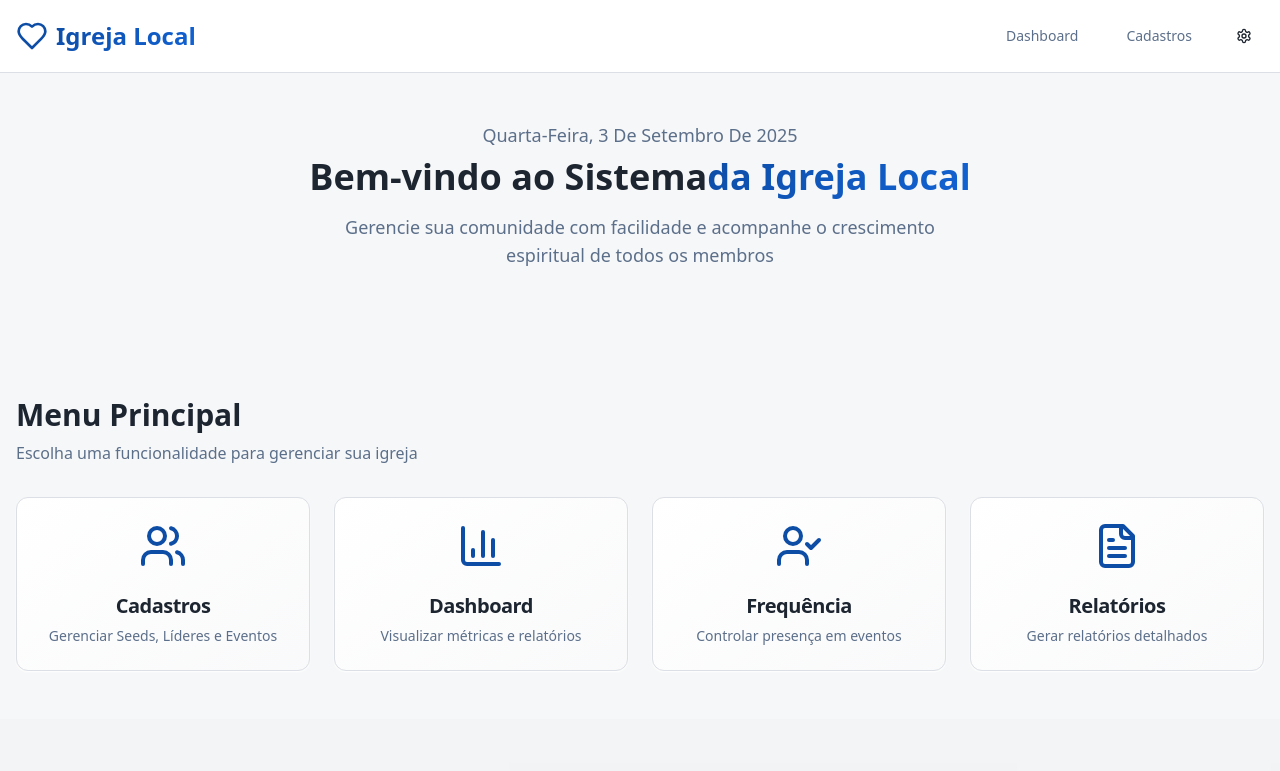
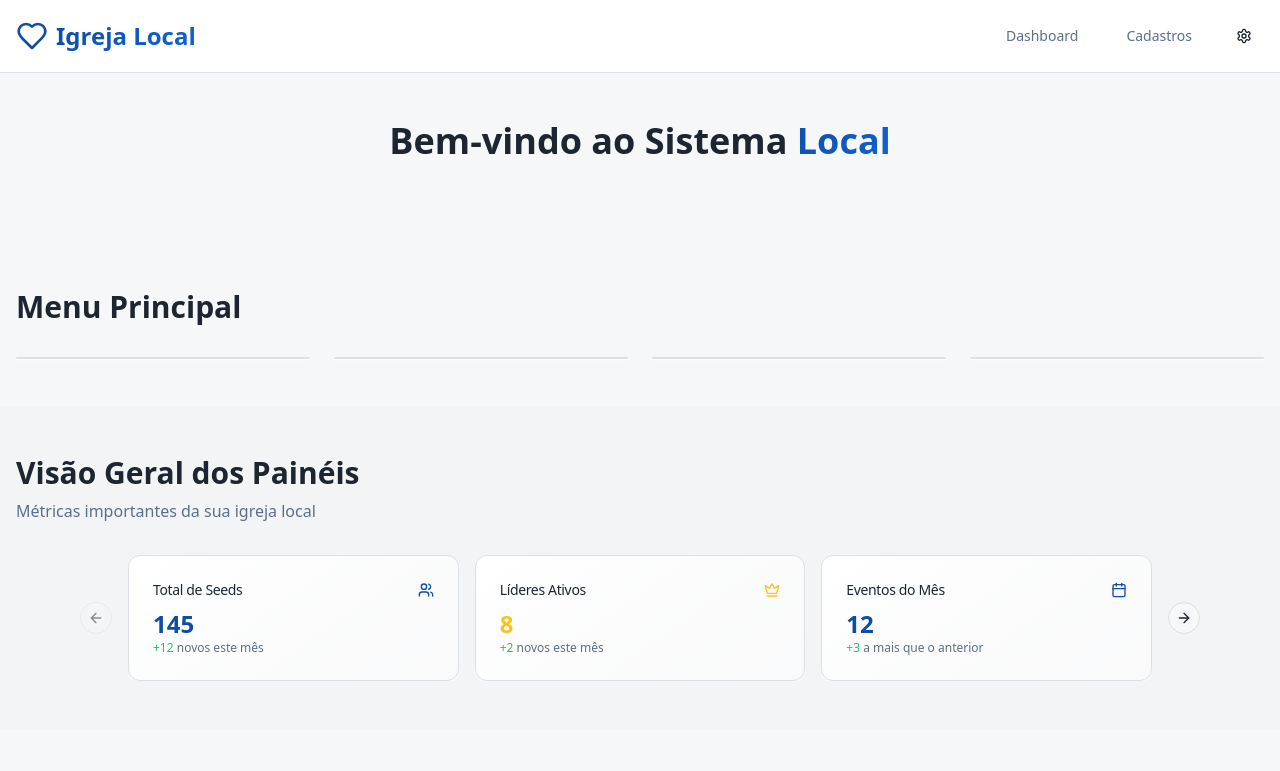
Before and after one commit to i9synconsultoria-dev/seed-leader-suite, a React (Vite) app: page / in a window 1280 px wide. Shown: the top 771 px of the page. Built offline with nearby package versions, Linux system fonts and the light colour scheme.

Commit message:
Visual edit in Lovable
Edited UI in Lovable

```diff
--- a/src/pages/Index.tsx
+++ b/src/pages/Index.tsx
@@ -5,7 +5,6 @@ import { Badge } from "@/components/ui/badge";
 import { Users, Calendar, BarChart3, UserCheck, Heart, TrendingUp, Crown, Clock, Plus, Settings, FileText, ChevronRight } from "lucide-react";
 import { useNavigate } from "react-router-dom";
 import { Carousel, CarouselContent, CarouselItem, CarouselNext, CarouselPrevious } from "@/components/ui/carousel";
-
 const Index = () => {
   console.log("Index component is loading");
   const navigate = useNavigate();
@@ -18,7 +17,6 @@ const Index = () => {
     eventosEstesMes: 12,
     frequenciaMedia: 78
   };
-
   const proximosEventos = [{
     id: 1,
     nome: "Culto de Domingo",
@@ -38,7 +36,6 @@ const Index = () => {
     horario: "20:00",
     local: "Sala 2"
   }];
-
   const novosMembros = [{
     nome: "Carlos Eduardo",
     tipo: "Seed",
@@ -52,7 +49,6 @@ const Index = () => {
     tipo: "Líder",
     dataIngresso: "2024-01-05"
   }];
-
   const destaques = [{
     titulo: "Melhor Frequência",
     descricao: "78% de presença este mês",
@@ -66,7 +62,6 @@ const Index = () => {
     descricao: "Retiro Espiritual - 20/01",
     tipo: "warning"
   }];
-
   const menuFuncionalidades = [{
     titulo: "Cadastros",
     descricao: "Gerenciar Seeds, Líderes e Eventos",
@@ -88,11 +83,8 @@ const Index = () => {
     icon: FileText,
     rota: "/dashboard"
   }];
-
   console.log("About to render Index component");
-
-  return (
-    <div className="min-h-screen bg-background">
+  return <div className="min-h-screen bg-background">
       {/* Navigation */}
       <nav className="bg-card border-b border-border sticky top-0 z-50 backdrop-blur-sm bg-card/95">
         <div className="container mx-auto px-4 py-4 flex justify-between items-center">
@@ -120,21 +112,11 @@ const Index = () => {
       <section className="py-12 bg-gradient-hero/10">
         <div className="container mx-auto px-4">
           <div className="text-center mb-8">
-            <p className="text-lg text-muted-foreground mb-2 capitalize">
-              {new Date().toLocaleDateString('pt-BR', {
-                weekday: 'long',
-                year: 'numeric',
-                month: 'long',
-                day: 'numeric'
-              })}
-            </p>
             <h1 className="text-4xl font-bold mb-4">
               Bem-vindo ao Sistema
-              <span className="bg-gradient-primary bg-clip-text text-transparent">da Igreja Local</span>
+              <span className="bg-gradient-primary bg-clip-text text-transparent"> Local</span>
             </h1>
-            <p className="text-lg text-muted-foreground max-w-2xl mx-auto">
-              Gerencie sua comunidade com facilidade e acompanhe o crescimento espiritual de todos os membros
-            </p>
+
           </div>
         </div>
       </section>
@@ -145,24 +127,13 @@ const Index = () => {
           <div className="mb-8">
             <h2 className="text-3xl font-bold mb-2">Menu Principal</h2>
             <p className="text-muted-foreground">
-              Escolha uma funcionalidade para gerenciar sua igreja
-            </p>
+          </p>
           </div>
 
           <div className="grid md:grid-cols-2 lg:grid-cols-4 gap-6">
-            {menuFuncionalidades.map(item => (
-              <Card
-                key={item.titulo}
-                className="bg-gradient-card shadow-card hover:shadow-elevated transition-all duration-300 cursor-pointer"
-                onClick={() => navigate(item.rota)}
-              >
-                <CardHeader className="text-center">
-                  <item.icon className="h-12 w-12 text-primary mx-auto mb-4" />
-                  <CardTitle className="text-xl">{item.titulo}</CardTitle>
-                  <CardDescription>{item.descricao}</CardDescription>
-                </CardHeader>
-              </Card>
-            ))}
+            {menuFuncionalidades.map(item => <Card key={item.titulo} className="bg-gradient-card shadow-card hover:shadow-elevated transition-all duration-300 cursor-pointer" onClick={() => navigate(item.rota)}>
+
+              </Card>)}
           </div>
         </div>
       </section>
@@ -257,8 +228,7 @@ const Index = () => {
                 <CardDescription>Eventos programados para os próximos dias</CardDescription>
               </CardHeader>
               <CardContent className="space-y-4">
-                {proximosEventos.map(evento => (
-                  <div key={evento.id} className="flex items-center justify-between p-3 bg-secondary/20 rounded-lg">
+                {proximosEventos.map(evento => <div key={evento.id} className="flex items-center justify-between p-3 bg-secondary/20 rounded-lg">
                     <div className="space-y-1">
                       <p className="font-medium">{evento.nome}</p>
                       <p className="text-sm text-muted-foreground flex items-center gap-1">
@@ -267,8 +237,7 @@ const Index = () => {
                       </p>
                     </div>
                     <ChevronRight className="h-4 w-4 text-muted-foreground" />
-                  </div>
-                ))}
+                  </div>)}
                 <Button variant="outline" className="w-full mt-4" onClick={() => navigate('/dashboard')}>
                   Ver Todos os Eventos
                 </Button>
@@ -285,8 +254,7 @@ const Index = () => {
                 <CardDescription>Membros cadastrados recentemente</CardDescription>
               </CardHeader>
               <CardContent className="space-y-4">
-                {novosMembros.map((membro, index) => (
-                  <div key={index} className="flex items-center justify-between p-3 bg-secondary/20 rounded-lg">
+                {novosMembros.map((membro, index) => <div key={index} className="flex items-center justify-between p-3 bg-secondary/20 rounded-lg">
                     <div className="space-y-1">
                       <p className="font-medium">{membro.nome}</p>
                       <p className="text-sm text-muted-foreground">
@@ -296,8 +264,7 @@ const Index = () => {
                     <Badge variant={membro.tipo === 'Líder' ? 'default' : 'secondary'}>
                       {membro.tipo}
                     </Badge>
-                  </div>
-                ))}
+                  </div>)}
                 <Button variant="outline" className="w-full mt-4" onClick={() => navigate('/cadastros')}>
                   <Plus className="h-4 w-4 mr-2" />
                   Cadastrar Novo Membro
@@ -315,12 +282,10 @@ const Index = () => {
                 <CardDescription>Informações importantes e conquistas</CardDescription>
               </CardHeader>
               <CardContent className="space-y-4">
-                {destaques.map((destaque, index) => (
-                  <div key={index} className="p-3 bg-secondary/20 rounded-lg">
+                {destaques.map((destaque, index) => <div key={index} className="p-3 bg-secondary/20 rounded-lg">
                     <p className="font-medium mb-1">{destaque.titulo}</p>
                     <p className="text-sm text-muted-foreground">{destaque.descricao}</p>
-                  </div>
-                ))}
+                  </div>)}
                 <Button variant="outline" className="w-full mt-4" onClick={() => navigate('/dashboard')}>
                   Ver Dashboard Completo
                 </Button>
@@ -329,8 +294,6 @@ const Index = () => {
           </div>
         </div>
       </section>
-    </div>
-  );
+    </div>;
 };
-
 export default Index;
```
